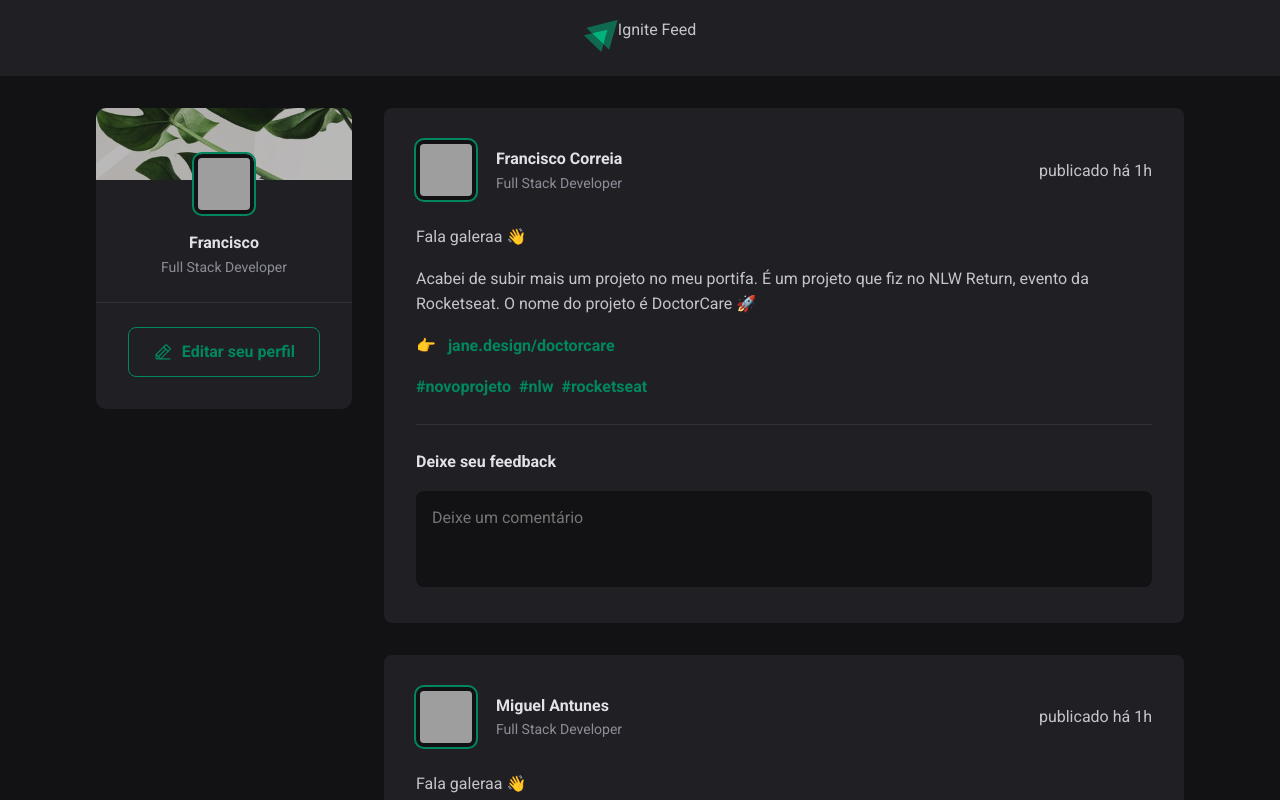
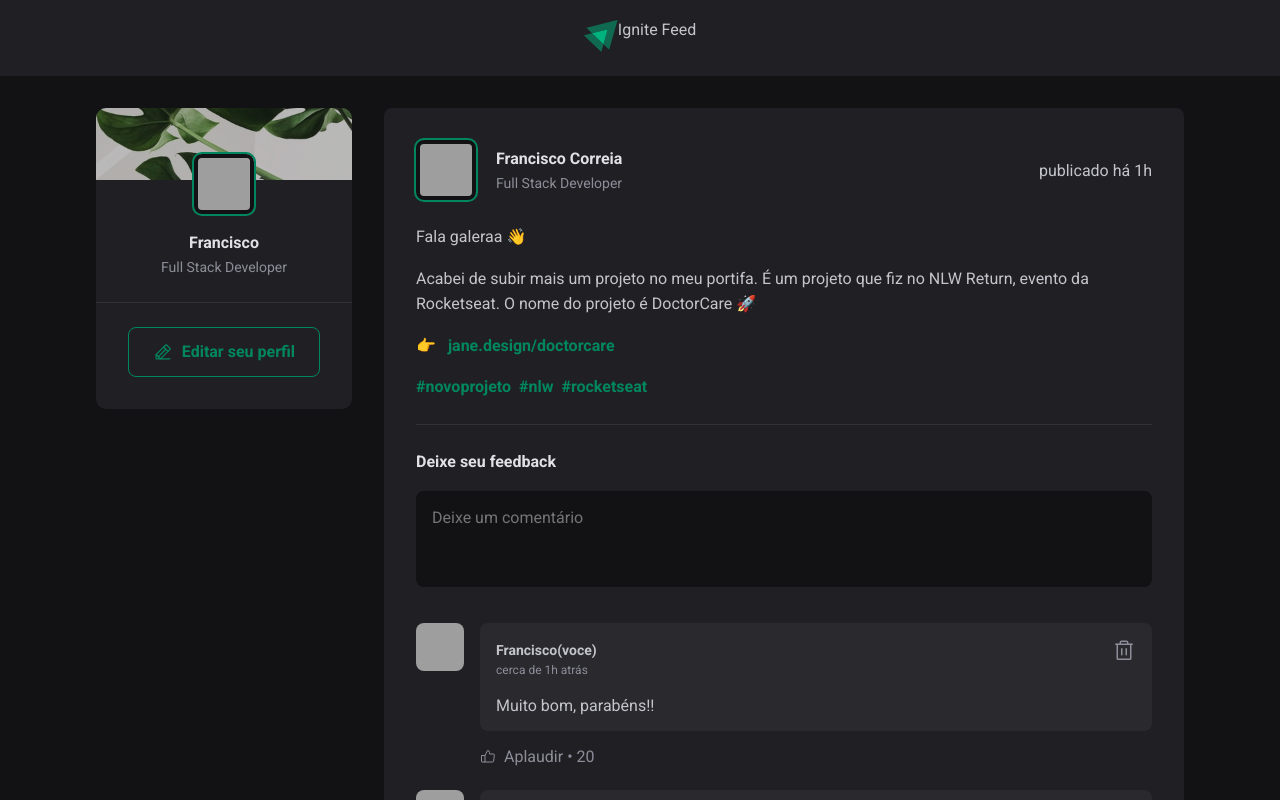
Before and after one commit to fcorreia18/ignite-feed, a React (Vite) app: page / in a window 1280 px wide. Shown: the top 800 px of the page. Built offline with nearby package versions, Linux system fonts and the light colour scheme; grey boxes are pictures that could not be loaded.

Commit message:
feat: comments section done

```diff
--- /dev/null
+++ b/src/components/Comment.module.css
@@ -0,0 +1,93 @@
+.comment{
+    margin-top:1.5rem;
+    display:flex;
+    gap:1rem;
+}
+
+
+.comment > img{
+    width:3rem;
+    height:3rem;
+    border-radius:8px;
+}
+
+.commentBox{
+    flex:1;
+}
+
+.commentContent{
+    background:var(--gray-700);
+    border-radius:8px;
+    padding:1rem;
+}
+
+.commentContent header{
+    display:flex;
+    align-items:flex-start;
+    justify-content:space-between;
+}
+
+
+.authorAndTime strong{
+    display:block;
+    font-size:0.875rem;
+    line-height:1.6;
+}
+
+.authorAndTime time{
+    display:block;
+    font-size:0.75rem;
+    line-height:1.6;
+    color:var(--gray-400);
+}
+
+.commentContent header button{
+    line-height:0;
+    color:var(--gray-400);
+    background:transparent;
+    border:0;
+    cursor:pointer;
+    border-radius:2px;
+}
+
+.commentContent header button:hover{
+    color:var(--red-500);
+}
+
+
+
+.commentContent p{
+    margin-top:1rem;
+    color:var(--gray-300);
+}
+
+.commentBox footer{
+    margin-top:1rem;
+}
+
+
+.commentBox footer button{
+    background:transparent;
+    color:var(--gray-400);
+    border:0;
+    cursor:pointer;
+
+    display:flex;
+    align-items:center;
+
+}
+
+
+.commentBox footer button:hover{
+    color:var(--green-300);
+}
+
+.commentBox footer button svg{
+    margin-right:0.5rem;
+}
+
+
+.commentBox footer button span::before{
+    content:"\2022";
+    padding:0 0.25rem;
+}
--- /dev/null
+++ b/src/components/Comment.tsx
@@ -0,0 +1,37 @@
+import React from 'react';
+import { Trash, ThumbsUp } from "phosphor-react";
+import styles from './Comment.module.css';
+
+export const Comment: React.FC = () => {
+    return (
+        <div className={styles.comment}>
+            <img src={`https://avatars.githubusercontent.com/u/61621625?v=4`} alt="user profile picture" className={styles.avatar} />
+
+            <div className={styles.commentBox}>
+                <div className={styles.commentContent}>
+                    <header className={styles.authorAndTime}>
+                        <div>
+                            <strong>
+                                Francisco(voce)
+                            </strong>
+                            <time title="07 de fevereiro às 10:10h" dateTime="2023-02-07 10:10">
+                                cerca de 1h atrás
+                            </time>
+                        </div>
+                        <button title='Deletar comentário'>
+                            <Trash size={24} />
+                        </button>
+                    </header>
+
+                    <p>Muito bom, parabéns!!</p>
+                </div>
+                <footer>
+                    <button>
+                        <ThumbsUp />
+                        Aplaudir <span>20</span>
+                    </button>
+                </footer>
+            </div>
+        </div>
+    );
+}
--- a/src/components/Post.module.css
+++ b/src/components/Post.module.css
@@ -117,3 +117,7 @@
 .commentForm button[type="submit"]:hover{
     background:var(--green-300);
 }
+
+.commentList{
+    margin-top:2rem;
+}
--- a/src/components/Post.tsx
+++ b/src/components/Post.tsx
@@ -1,4 +1,5 @@
 import styles from "./Post.module.css"
+import {Comment} from "./Comment"
 interface PostProps {
     author: string
     content: string
@@ -54,8 +55,13 @@
                         <button type="submit">comentar</button>
                     </footer>
                 </form>
+            <div className={styles.commentList}>
+                <Comment/>
+                <Comment/>
+                <Comment/>
+            </div>
             </article>
+        </div>
 
-        </div>
     )
 }
--- a/src/global.css
+++ b/src/global.css
@@ -10,6 +10,8 @@
 
     --green-300:#00B37E;
     --green-500:#00875f;
+
+    --red-500:#F75A68;
 }
 :focus{
     outline:transparent;
```
Also changed, not shown: src/Comment.module.css (deleted), src/Comment.tsx (deleted).
